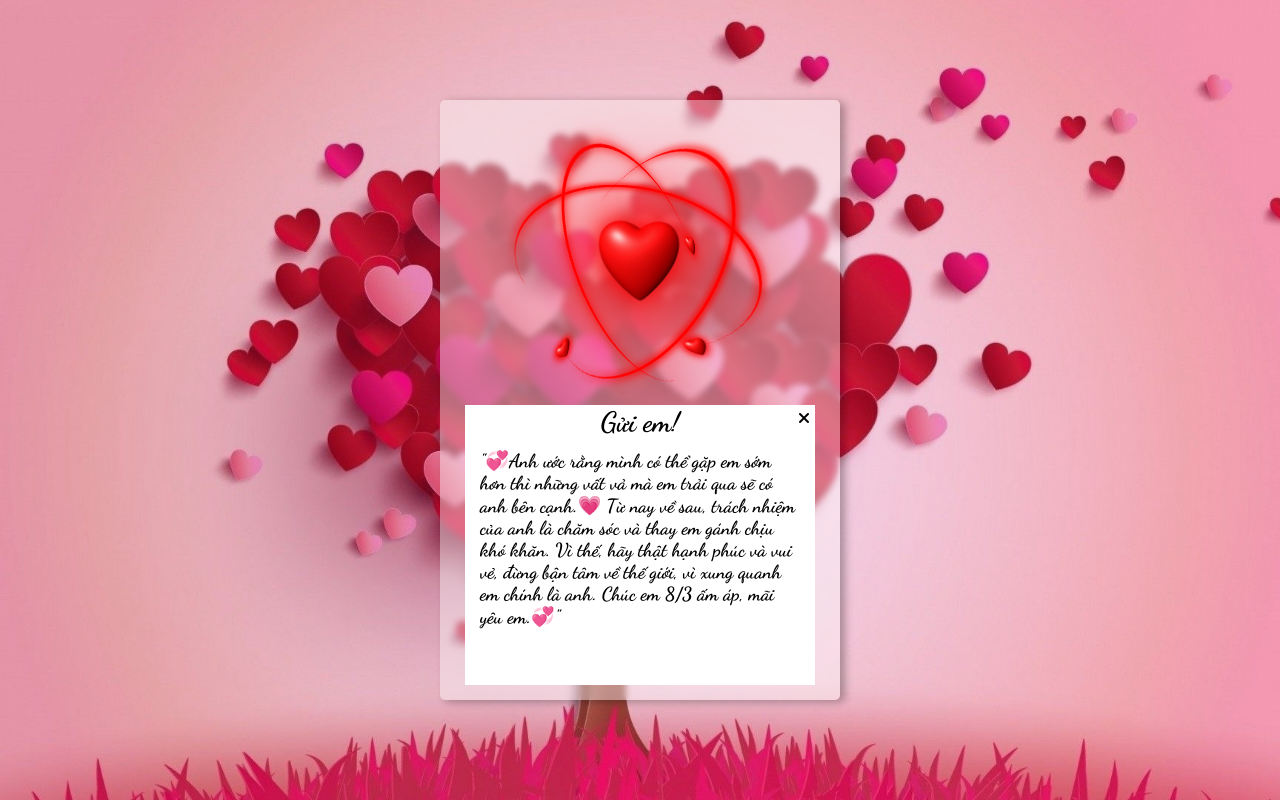
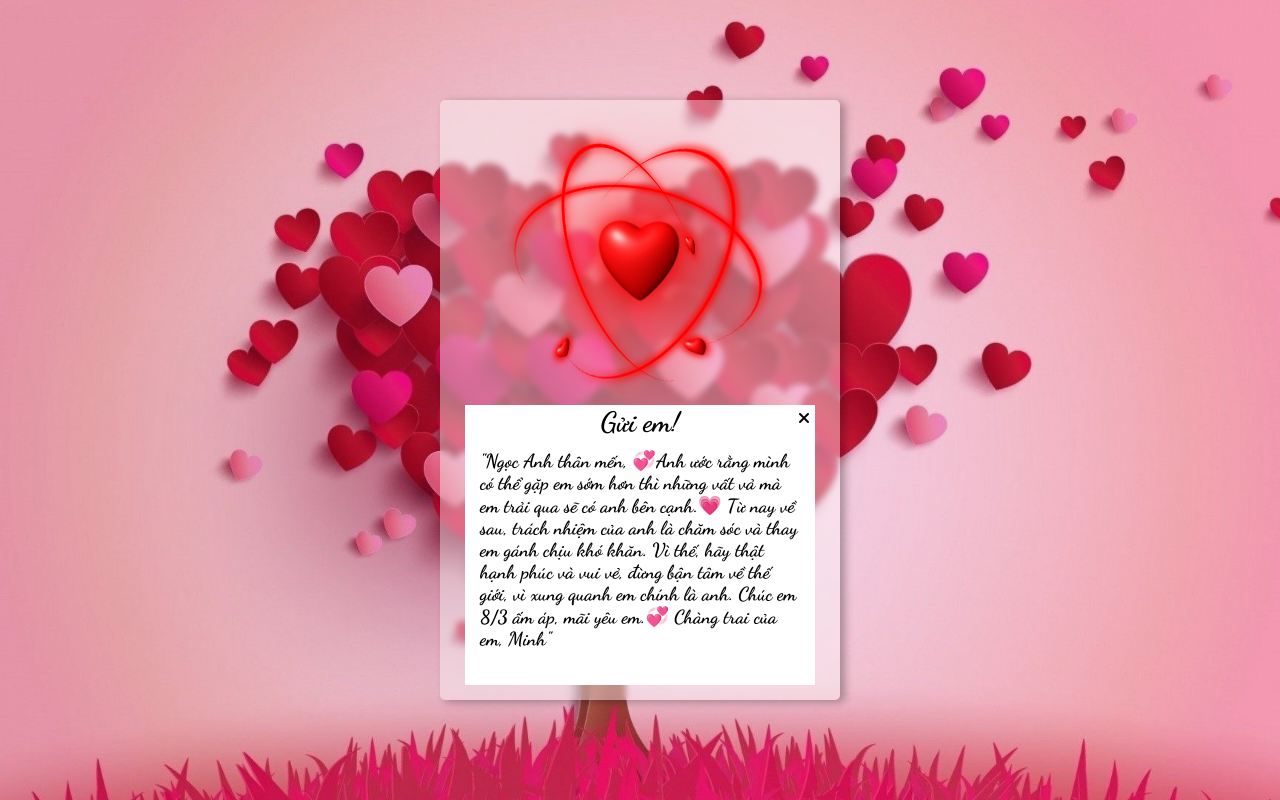
Before and after one commit to MinhVanTa/Happy_Women_Day, a plain HTML site: page index.html in a window 1280 px wide. Both pictures are taken after a click on the button "Nhấn vào đây đi bae🖤". Drawn offline with Linux system fonts and the light colour scheme.

Commit message:
index.html

```diff
--- a/index.html
+++ b/index.html
@@ -16,7 +16,7 @@
       href="https://scontent.fsgn2-7.fna.fbcdn.net/v/t39.30808-6/275854716_1009516859998712_3360791562563963516_n.jpg?_nc_cat=100&ccb=1-7&_nc_sid=174925&_nc_ohc=Nd-x8LBVkfEAX-8j_3d&_nc_ht=scontent.fsgn2-7.fna&oh=00_AfCE12FbrIzhS4MFFIpLnp91XXbAS27AcV3yTsAqHtNIHw&oe=640ADB19"
     />
     <link rel="stylesheet" href="style.css" />
-    <title>Gửi ...❤</title>
+    <title>Gửi Ngọc Anh thân yêu❤</title>
   </head>
   <body>
     <div class="wrapper">
@@ -35,11 +35,16 @@
         <i class="fa-solid fa-xmark"></i>
         <h1>Gửi em!</h1>
         <p>
-          "💞Anh ước rằng mình có thể gặp em sớm hơn thì những vất vả mà em trải
+          "Ngọc Anh thân mến,
+
+          💞Anh ước rằng mình có thể gặp em sớm hơn thì những vất vả mà em trải
           qua sẽ có anh bên cạnh.💗 Từ nay về sau, trách nhiệm của anh là chăm
           sóc và thay em gánh chịu khó khăn. Vì thế, hãy thật hạnh phúc và vui
           vẻ, đừng bận tâm về thế giới, vì xung quanh em chính là anh. Chúc em
-          8/3 ấm áp, mãi yêu em.💞"
+          8/3 ấm áp, mãi yêu em.💞
+
+          Chàng trai của em,
+          Minh"
         </p>
       </div>
     </div>
```
